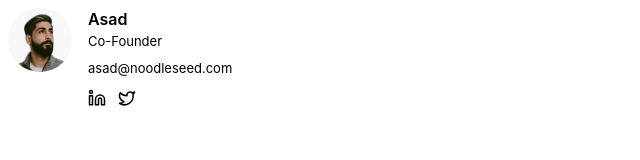
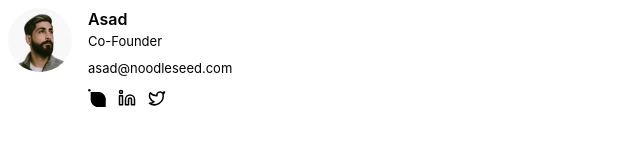
Before and after one commit to NoodleSeed-com/noodle-signatures, a plain HTML site: page signatures/asad-signature.html in a window 1280 px wide. Shown: the full height of the page, 0-640 px from the left. Drawn offline with Linux system fonts and the light colour scheme.

Commit message:
Add Noodle Seed logo, rename for URL compatibility

```diff
--- a/signatures/asad-signature.html
+++ b/signatures/asad-signature.html
@@ -27,6 +27,12 @@
             <td>
               <table cellpadding="0" cellspacing="0" border="0">
                 <tr>
+                  <!-- Noodle Seed -->
+                  <td style="padding-right: 12px;">
+                    <a href="https://noodleseed.com" target="_blank" style="text-decoration: none;">
+                      <img src="https://raw.githubusercontent.com/NoodleSeed-com/noodle-signatures/main/assets/noodleseed-logo.svg" alt="Noodle Seed" width="18" height="18" style="display: block;">
+                    </a>
+                  </td>
                   <!-- LinkedIn -->
                   <td style="padding-right: 12px;">
                     <a href="https://linkedin.com/company/noodleseed" target="_blank" style="text-decoration: none;">
```
Also changed, not shown: signatures/fahd-signature.html (+6 -0 lines), assets/noodleseed-logo.svg (renamed from assets/Noodle Seed Logo (3).svg).
